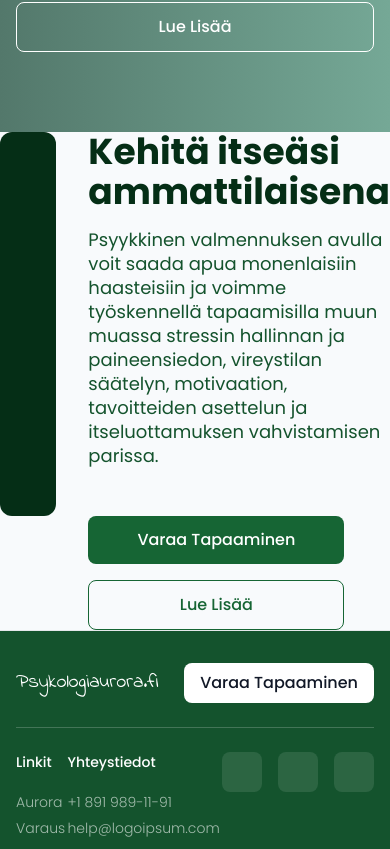
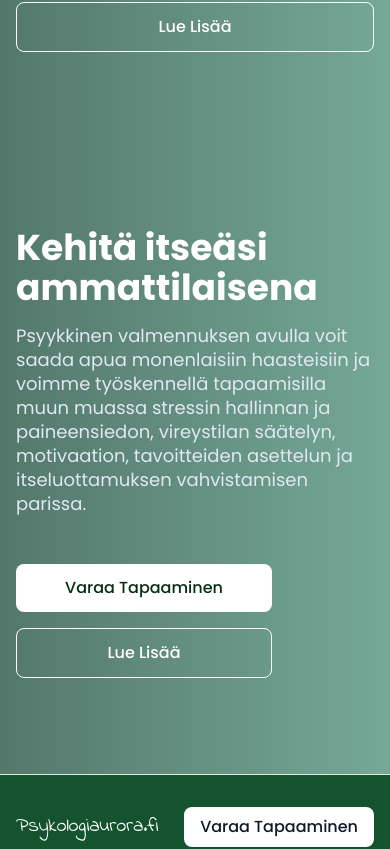
Before and after one commit to Itsdarkhere/Aurora, a Next.js app: page /lue-lisaa in a window 390 px wide. Shown: the part 979-1828 px from the top of the page. Built offline with nearby package versions, Linux system fonts and the light colour scheme.

Commit message:
More mobile friendly

```diff
--- a/components/CTA.jsx
+++ b/components/CTA.jsx
@@ -2,14 +2,14 @@ import Link from "next/link";
 
 export default function CTA() {
   return (
-    <div className=' w-full bg-slate-50 md:py-80 md:px-4 flex justify-center items-center'>
+    <div className=' w-full bg-gradient-to-r md:bg-none to-[#75A896] from-[#53786B] bg-slate-50 py-24 md:py-80 px-4 flex justify-center items-center'>
       <div className='flex flex-row justify-center gap-8 max-w-7xl w-full'>
-      <div className=' w-96 h-96 rounded-xl bg-green-950'></div>
+        <div className=' hidden md:block w-96 h-96 rounded-xl bg-green-950'></div>
         <div className=' flex flex-col justify-center items-start'>
-          <h3 className=' text-4xl font-bold text-green-950 mb-4'>
+          <h3 className=' text-4xl font-bold text-white md:text-green-950 mb-4'>
             Kehitä itseäsi ammattilaisena
           </h3>
-          <p className=' leading-6 text-lg max-w-2xl text-green-900  mb-12'>
+          <p className=' leading-6 text-lg max-w-2xl text-slate-200 md:text-green-900  mb-12'>
             Psyykkinen valmennuksen avulla voit saada apua monenlaisiin
             haasteisiin ja voimme työskennellä tapaamisilla muun muassa stressin
             hallinnan ja paineensiedon, vireystilan säätelyn, motivaation,
@@ -18,13 +18,13 @@ export default function CTA() {
           <div className='flex flex-col justify-center md:justify-start items-center md:flex-row gap-4'>
             <Link
               href='/varaus'
-              className='bg-green-800 min-w-64 md:min-w-0 text-center text-white px-6 py-3 rounded-lg font-medium hover:bg-gray-100 transition-colors'
+              className='bg-white md:bg-green-800 min-w-64 md:min-w-0 text-center text-green-950 md:text-white px-6 py-3 rounded-lg font-medium md:hover:bg-gray-100 transition-colors'
             >
               Varaa Tapaaminen
             </Link>
             <Link
               href='/lue-lisaa'
-              className='border min-w-64 md:min-w-0 text-center border-green-800 text-green-800 px-6 py-3 rounded-lg font-medium hover:bg-white/10 transition-colors'
+              className='border min-w-64 md:min-w-0 text-center border-white md:border-green-800 text-white md:text-green-800 px-6 py-3 rounded-lg font-medium hover:bg-white/10 transition-colors'
             >
               Lue Lisää
             </Link>
--- a/components/Footer.jsx
+++ b/components/Footer.jsx
@@ -13,7 +13,7 @@ const Footer = () => {
           Varaa Tapaaminen
         </Link>
       </div>
-      <div className=' w-full max-w-7xl flex flex-row justify-between pt-6'>
+      <div className=' w-full max-w-7xl flex flex-row gap-4 justify-between pt-6'>
         <div className="flex flex-col">
           <h5 className="mb-5 font-medium text-sm text-white">Linkit</h5>
           <Link href='/lue-lisaa' className=" font-light text-sm text-white text-opacity-60 mb-[6px]">Aurora</Link>
@@ -24,10 +24,10 @@ const Footer = () => {
           <p className=" font-light text-sm text-white text-opacity-60 mb-[6px]">+1 891 989-11-91</p>
           <p className=" font-light text-sm text-white text-opacity-60">help@logoipsum.com</p>
         </div>
-        <div className='flex flex-row gap-4'>
-          <div className=' w-10 h-10 rounded-lg bg-white bg-opacity-10 mb-8'></div>
-          <div className=' w-10 h-10 rounded-lg bg-white bg-opacity-10 mb-8'></div>
-          <div className=' w-10 h-10 rounded-lg bg-white bg-opacity-10 mb-8'></div>
+        <div className='flex flex-col md:flex-row gap-4'>
+          <div className=' w-10 h-10 rounded-lg bg-white bg-opacity-10'></div>
+          <div className=' w-10 h-10 rounded-lg bg-white bg-opacity-10'></div>
+          <div className=' w-10 h-10 rounded-lg bg-white bg-opacity-10'></div>
         </div>
       </div>
     </footer>
--- a/components/Nav.jsx
+++ b/components/Nav.jsx
@@ -7,7 +7,7 @@ const Nav = () => {
       <div className='max-w-7xl mx-auto h-16 flex items-center justify-between'>
         <Link href="/" className=" text-green-950 text-xl font-indie-flower">Psykologiaurora.fi</Link>
         {/* Left side navigation links */}
-        <div className='flex items-center space-x-8'>
+        <div className=' hidden md:flex items-center space-x-8'>
           <Link
             href='/lue-lisaa'
             className='text-gray-600 hover:text-gray-900 transition-colors'
--- a/components/Quote.jsx
+++ b/components/Quote.jsx
@@ -2,8 +2,8 @@ import React from "react";
 
 const Quote = () => {
   return (
-    <section className='bg-gray-50 px-4 pt-80'>
-      <div className='max-w-4xl text-green-900 mx-auto px-4 flex flex-row gap-6 relative'>
+    <section className='bg-gray-50 px-4 py-32 md:pb-0 md:pt-80'>
+      <div className='max-w-4xl text-green-900 mx-auto flex flex-col items-center md:items-start md:flex-row gap-6 relative'>
         <div className=' w-12 h-12 rounded-lg bg-green-950 mb-8'></div>
         <blockquote className='text-center'>
           <p className='text-lg lg:text-xl text-sage-700 leading-relaxed max-w-3xl mx-auto'>
```
